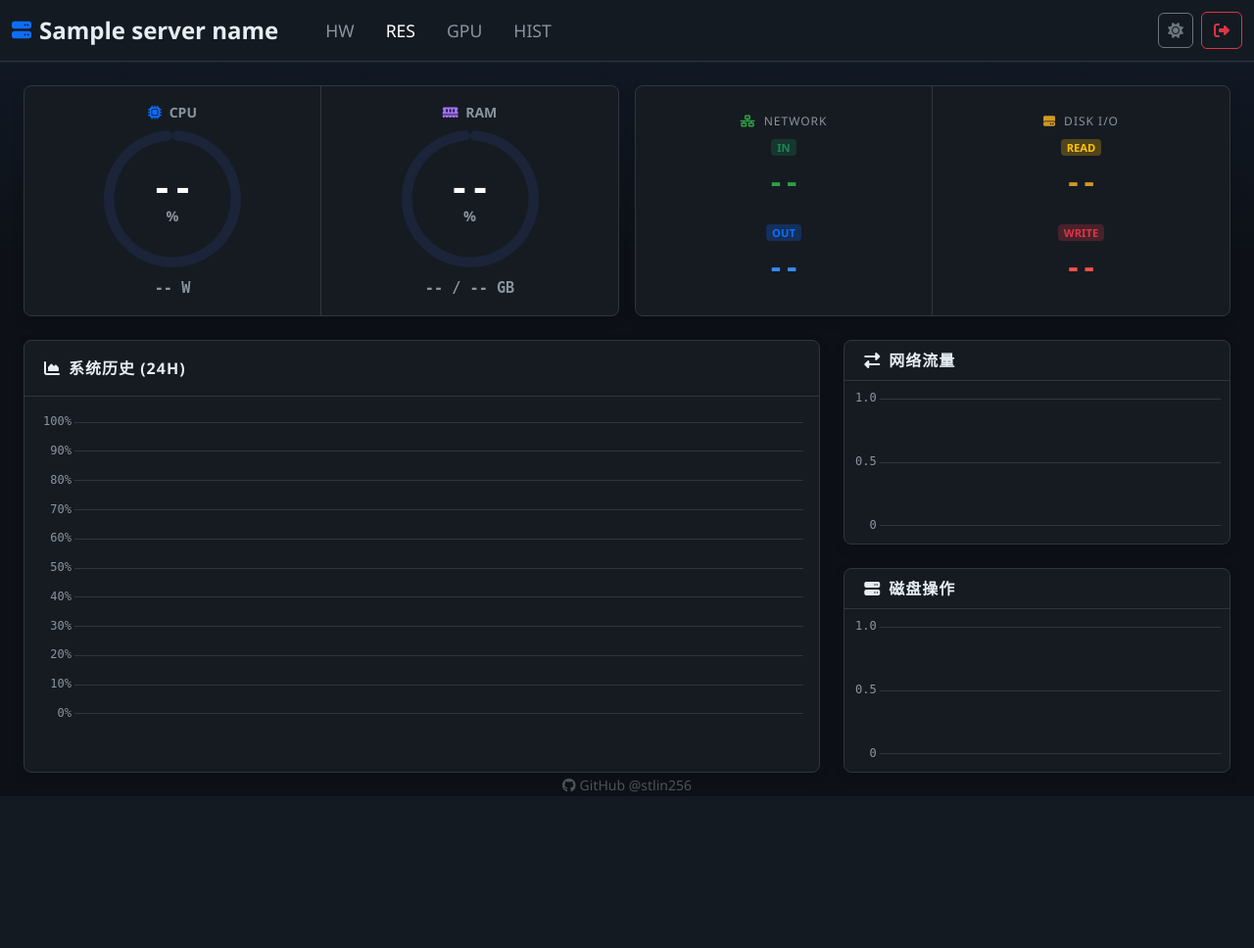
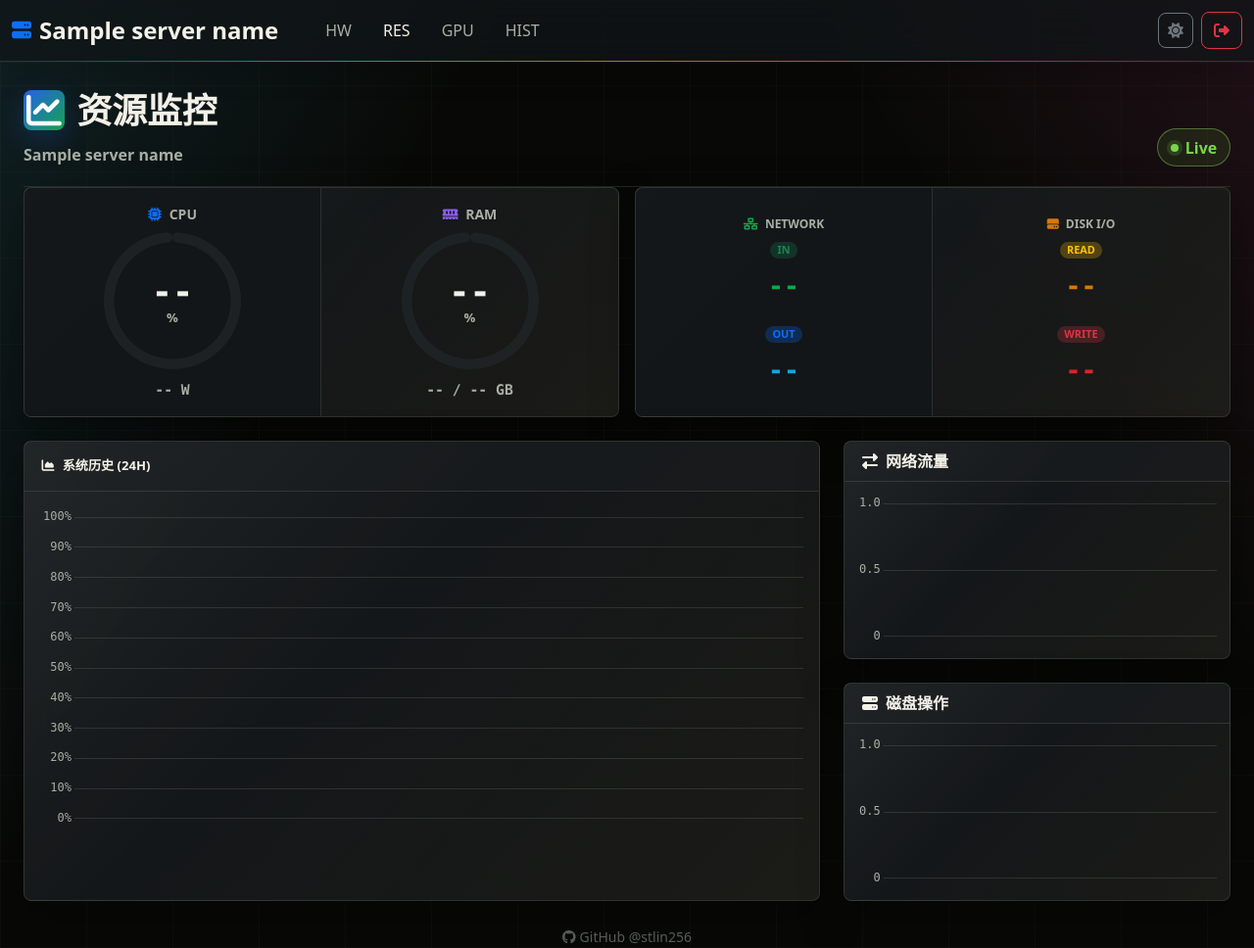
Before and after one commit to stlin256/IPMI_WEB, a Flask app: template templates/resources.html in a window 1280 px wide. Shown: the whole page at 98% size. Before the commit the page ends 808 px from the top, so only its background shows below. Run offline with Flask 3, Linux system fonts and the light colour scheme; the template is opened without the code that fills it: most values are stand-ins (such as "Sample title", 1, 10 or a date in 2020); data that the repository does not hold is empty; parts of the project's set-up code (start-up, migrations or seed data) failed here and were passed over; some libraries are stand-ins or nearby versions.

Commit message:
Elevate visual system and resources dashboard

```diff
--- a/static/css/app-modern.css
+++ b/static/css/app-modern.css
@@ -1,34 +1,40 @@
 html {
     color-scheme: dark;
-    --bg-body: #0b1020;
-    --bg-card: #141b2d;
-    --bg-elevated: #1b2438;
-    --border-color: #2b3650;
-    --text-main: #edf2f7;
-    --text-muted: #9aa7bb;
-    --accent-blue: #4f8cff;
+    --bg-body: #080907;
+    --bg-card: rgba(18, 22, 24, 0.9);
+    --bg-elevated: rgba(31, 36, 38, 0.88);
+    --border-color: rgba(174, 186, 170, 0.16);
+    --text-main: #f4f1e8;
+    --text-muted: #a8afa4;
+    --accent-blue: #4cc9f0;
     --accent-cyan: #2dd4bf;
-    --accent-green: #22c55e;
-    --accent-yellow: #f59e0b;
-    --accent-red: #ef4444;
-    --shadow-soft: 0 14px 34px rgba(0, 0, 0, 0.28);
-    --focus-ring: 0 0 0 3px rgba(79, 140, 255, 0.28);
+    --accent-green: #78d64b;
+    --accent-yellow: #f4b740;
+    --accent-red: #ff5d5d;
+    --accent-magenta: #ff4fa3;
+    --accent-ember: #ff7a3d;
+    --shadow-soft: 0 18px 46px rgba(0, 0, 0, 0.34);
+    --focus-ring: 0 0 0 3px rgba(45, 212, 191, 0.26);
+    --surface-sheen: linear-gradient(135deg, rgba(255, 255, 255, 0.08), rgba(255, 255, 255, 0.015) 42%, rgba(244, 183, 64, 0.05));
 }
 
 html[data-bs-theme="light"] {
     color-scheme: light;
-    --bg-body: #f5f7fb;
-    --bg-card: #ffffff;
-    --bg-elevated: #eef3f8;
-    --border-color: #d8e0ea;
-    --text-main: #1f2937;
-    --text-muted: #64748b;
-    --accent-blue: #2563eb;
-    --accent-cyan: #0f766e;
-    --accent-green: #15803d;
-    --accent-yellow: #b45309;
-    --accent-red: #dc2626;
-    --shadow-soft: 0 12px 28px rgba(15, 23, 42, 0.09);
+    --bg-body: #f6f2e8;
+    --bg-card: rgba(255, 253, 247, 0.92);
+    --bg-elevated: rgba(238, 231, 216, 0.88);
+    --border-color: rgba(82, 77, 63, 0.18);
+    --text-main: #26241f;
+    --text-muted: #706d61;
+    --accent-blue: #0077b6;
+    --accent-cyan: #008f8c;
+    --accent-green: #3f8f29;
+    --accent-yellow: #ba7200;
+    --accent-red: #cb3a35;
+    --accent-magenta: #c62b7a;
+    --accent-ember: #d95f18;
+    --shadow-soft: 0 14px 32px rgba(66, 57, 38, 0.12);
+    --surface-sheen: linear-gradient(135deg, rgba(255, 255, 255, 0.88), rgba(255, 255, 255, 0.34) 46%, rgba(0, 143, 140, 0.06));
     --bs-body-bg: var(--bg-body);
     --bs-body-color: var(--text-main);
     --bs-border-color: var(--border-color);
@@ -36,16 +42,46 @@ html[data-bs-theme="light"] {
 
 body {
     background:
-        linear-gradient(180deg, rgba(79, 140, 255, 0.08), transparent 260px),
+        linear-gradient(120deg, rgba(76, 201, 240, 0.12), transparent 28rem),
+        linear-gradient(235deg, rgba(255, 79, 163, 0.1), transparent 24rem),
+        repeating-linear-gradient(90deg, rgba(255, 255, 255, 0.025) 0 1px, transparent 1px 88px),
+        repeating-linear-gradient(0deg, rgba(255, 255, 255, 0.02) 0 1px, transparent 1px 88px),
         var(--bg-body) !important;
     color: var(--text-main) !important;
     text-rendering: optimizeLegibility;
 }
 
+html[data-bs-theme="light"] body {
+    background:
+        linear-gradient(120deg, rgba(0, 143, 140, 0.1), transparent 28rem),
+        linear-gradient(235deg, rgba(198, 43, 122, 0.08), transparent 24rem),
+        repeating-linear-gradient(90deg, rgba(38, 36, 31, 0.035) 0 1px, transparent 1px 88px),
+        repeating-linear-gradient(0deg, rgba(38, 36, 31, 0.025) 0 1px, transparent 1px 88px),
+        var(--bg-body) !important;
+}
+
+::selection {
+    color: #07100d;
+    background: color-mix(in srgb, var(--accent-cyan) 68%, var(--accent-yellow));
+}
+
 .navbar {
-    background: color-mix(in srgb, var(--bg-card) 88%, transparent) !important;
+    position: relative;
+    background: color-mix(in srgb, var(--bg-card) 84%, transparent) !important;
     border-bottom: 1px solid var(--border-color) !important;
-    box-shadow: 0 1px 0 rgba(255, 255, 255, 0.03);
+    box-shadow: 0 1px 0 rgba(255, 255, 255, 0.04), 0 10px 32px rgba(0, 0, 0, 0.16);
+    backdrop-filter: blur(18px) saturate(1.25);
+}
+
+.navbar::after {
+    content: "";
+    position: absolute;
+    left: 0;
+    right: 0;
+    bottom: -1px;
+    height: 1px;
+    background: linear-gradient(90deg, transparent, var(--accent-cyan), var(--accent-yellow), var(--accent-magenta), transparent);
+    opacity: 0.55;
 }
 
 .navbar-brand,
@@ -56,10 +92,12 @@ body {
 
 .nav-link {
     color: var(--text-muted) !important;
-    transition: color 160ms ease, transform 160ms ease;
+    border-radius: 8px;
+    transition: color 160ms ease, transform 160ms ease, background-color 160ms ease;
 }
 
 .nav-link:hover {
+    background: color-mix(in srgb, var(--accent-cyan) 10%, transparent);
     transform: translateY(-1px);
 }
 
@@ -68,11 +106,12 @@ body {
 .dropdown-menu,
 .terminal-body,
 .login-card {
-    background-color: var(--bg-card) !important;
+    background: var(--surface-sheen), var(--bg-card) !important;
     border-color: var(--border-color) !important;
     color: var(--text-main) !important;
     border-radius: 8px !important;
     box-shadow: var(--shadow-soft);
+    backdrop-filter: blur(18px) saturate(1.18);
 }
 
 .card-header,
@@ -91,9 +130,24 @@ body {
 .form-control,
 .form-select,
 .input-group-text {
-    background-color: var(--bg-elevated) !important;
+    background: color-mix(in srgb, var(--bg-elevated) 88%, transparent) !important;
     border-color: var(--border-color) !important;
     color: var(--text-main) !important;
+}
+
+.btn {
+    border-radius: 8px;
+    transition: transform 160ms ease, border-color 160ms ease, background-color 160ms ease, box-shadow 160ms ease;
+}
+
+.btn:hover {
+    transform: translateY(-1px);
+}
+
+.btn-primary {
+    background: linear-gradient(135deg, var(--accent-cyan), var(--accent-blue)) !important;
+    border-color: color-mix(in srgb, var(--accent-cyan) 58%, var(--accent-blue)) !important;
+    box-shadow: 0 10px 24px color-mix(in srgb, var(--accent-cyan) 24%, transparent);
 }
 
 .form-control:focus,
@@ -196,7 +250,9 @@ html[data-bs-theme="light"] .btn-close-white {
     }
 
     body {
-        background: var(--bg-body) !important;
+        background:
+            linear-gradient(145deg, rgba(76, 201, 240, 0.08), transparent 20rem),
+            var(--bg-body) !important;
     }
 }
 
--- a/templates/resources.html
+++ b/templates/resources.html
@@ -14,53 +14,105 @@
 
     <style>
         :root {
-            --bg-body: #0d1117; --bg-card: #161b22; --border-color: #30363d;
-            --text-main: #e6edf3; --text-muted: #8b949e;
-            --accent-cpu: #1f6feb; --accent-mem: #a371f7;
-            /* 定义更鲜明的颜色变量 */
-            --color-net-in: #2ea043;   /* 绿色 */
-            --color-net-out: #388bfd;  /* 蓝色 */
-            --color-disk-r: #d29922;   /* 黄色 */
-            --color-disk-w: #f85149;   /* 红色 */
+            --accent-cpu: #2563eb;
+            --accent-mem: #8b5cf6;
+            --color-net-in: #16a34a;
+            --color-net-out: #0ea5e9;
+            --color-disk-r: #d97706;
+            --color-disk-w: #dc2626;
         }
-        body { background-color: var(--bg-body); color: var(--text-main); font-family: "Segoe UI", sans-serif; min-height: 100vh; display: flex; flex-direction: column; margin: 0; }
-        .navbar { background-color: rgba(22, 27, 34, 0.95) !important; backdrop-filter: blur(10px); border-bottom: 1px solid var(--border-color); }
-        .nav-link { color: var(--text-muted) !important; font-weight: 500; font-size: 1.1rem; }
-        .nav-link:hover, .nav-link.active { color: #fff !important; }
-
-        @media (max-width: 576px) {
-            .navbar-brand { font-size: 1.2rem !important; margin-right: 0.5rem !important; }
-            .navbar-nav.me-auto { margin-left: 0.5rem !important; }
-            .nav-link { font-size: 0.9rem !important; margin-right: 0.5rem !important; padding-left: 0.2rem !important; padding-right: 0.2rem !important; }
-            .btn-outline-danger { padding: 0.25rem 0.5rem !important; font-size: 0.8rem !important; }
+        body { min-height: 100vh; display: flex; flex-direction: column; margin: 0; }
+        .res-shell { width: min(100%, 1680px); margin: 0 auto; }
+        .res-page-head {
+            display: flex;
+            align-items: end;
+            justify-content: space-between;
+            gap: 1.25rem;
+            padding: 1.75rem 0 1.25rem;
+            border-bottom: 1px solid var(--border-color);
         }
-
-        .card { background-color: var(--bg-card); border: 1px solid var(--border-color); border-radius: 12px; box-shadow: 0 4px 12px rgba(0,0,0,0.15); overflow: hidden; }
-        .card-header { background-color: transparent; border-bottom: 1px solid var(--border-color); font-weight: 600; font-size: 1rem; text-transform: uppercase; letter-spacing: 1px; padding: 1rem 1.25rem; }
-
-        /* 仪表盘区域优化 */
+        .res-title {
+            display: flex;
+            align-items: center;
+            gap: 0.8rem;
+            margin: 0;
+            font-size: clamp(1.65rem, 2.8vw, 2.8rem);
+            font-weight: 850;
+            letter-spacing: 0;
+        }
+        .res-title-icon {
+            display: inline-grid;
+            place-items: center;
+            width: 2.6rem;
+            height: 2.6rem;
+            border-radius: 8px;
+            color: #fff;
+            background: linear-gradient(135deg, #2563eb, #16a34a);
+            box-shadow: 0 10px 28px rgba(37, 99, 235, 0.24);
+        }
+        .res-subline {
+            margin-top: 0.75rem;
+            color: var(--text-muted);
+            font-weight: 700;
+        }
+        .res-live-pill {
+            display: inline-flex;
+            align-items: center;
+            gap: 0.45rem;
+            border: 1px solid color-mix(in srgb, var(--accent-green) 36%, var(--border-color));
+            border-radius: 999px;
+            padding: 0.4rem 0.8rem;
+            color: var(--accent-green);
+            font-weight: 850;
+            background: color-mix(in srgb, var(--accent-green) 10%, transparent);
+        }
+        .res-live-pill::before {
+            content: "";
+            width: 0.5rem;
+            height: 0.5rem;
+            border-radius: 50%;
+            background: currentColor;
+            box-shadow: 0 0 0 4px color-mix(in srgb, currentColor 16%, transparent);
+        }
+        .resource-card {
+            border-radius: 8px !important;
+            overflow: hidden;
+            transition: transform 180ms ease, border-color 180ms ease, box-shadow 180ms ease;
+        }
+        .resource-card:hover {
+            transform: translateY(-2px);
+            border-color: color-mix(in srgb, var(--accent-blue) 48%, var(--border-color)) !important;
+        }
+        .card-header {
+            background-color: color-mix(in srgb, var(--bg-elevated) 34%, transparent);
+            border-bottom: 1px solid var(--border-color);
+            font-weight: 850;
+            font-size: 0.82rem;
+            text-transform: uppercase;
+            letter-spacing: 0;
+            padding: 0.95rem 1.1rem;
+        }
+        .split-panel {
+            border-color: var(--border-color) !important;
+            background: color-mix(in srgb, var(--bg-card) 94%, transparent);
+        }
         .gauge-container { width: 100%; max-width: 140px; height: 140px; position: relative; margin: 0 auto; }
         .gauge-overlay { position: absolute; top: 50%; left: 50%; transform: translate(-50%, -50%); text-align: center; pointer-events: none; }
-        .gauge-value { font-family: 'SF Mono', monospace; font-size: 2.2rem; font-weight: 800; color: #fff; line-height: 1; }
-        .gauge-label { font-size: 0.9rem; color: var(--text-muted); font-weight: 700; }
-        .res-sub-text { font-size: 0.95rem; font-family: 'SF Mono', monospace; color: var(--text-muted); margin-top: 10px; text-align: center; font-weight: 600; }
-
-        /* IO 区域优化 */
-        .io-section { padding: 1.5rem 1rem; text-align: center; height: 100%; display: flex; flex-direction: column; justify-content: center; }
-        .io-value { font-family: 'SF Mono', monospace; font-size: 1.7rem; font-weight: 800; color: #fff; margin-top: 6px; word-break: break-all; }
-        .io-label { font-size: 0.75rem; text-transform: uppercase; letter-spacing: 1px; color: var(--text-muted); margin-bottom: 4px; }
-        .io-badge { font-size: 0.7rem; padding: 3px 6px; border-radius: 4px; font-weight: 700; vertical-align: middle; }
-
-        /* 分割线 */
-        .divider-vertical { border-right: 1px solid var(--border-color); }
-        /* 移动端调整 */
+        .gauge-value { font-family: 'SF Mono', Consolas, monospace; font-size: 2.2rem; font-weight: 900; color: var(--text-main); line-height: 1; }
+        .gauge-label { font-size: 0.82rem; color: var(--text-muted); font-weight: 850; }
+        .res-sub-text { font-size: 0.92rem; font-family: 'SF Mono', Consolas, monospace; color: var(--text-muted); margin-top: 10px; text-align: center; font-weight: 750; }
+        .io-section { min-height: 12.5rem; padding: 1.35rem 1rem; text-align: center; height: 100%; display: flex; flex-direction: column; justify-content: center; }
+        .io-value { font-family: 'SF Mono', Consolas, monospace; font-size: clamp(1.15rem, 2.1vw, 1.65rem); font-weight: 900; color: var(--text-main); margin-top: 6px; word-break: break-word; }
+        .io-label { font-size: 0.75rem; text-transform: uppercase; letter-spacing: 0; color: var(--text-muted); margin-bottom: 4px; font-weight: 850; }
+        .io-badge { font-size: 0.68rem; padding: 0.2rem 0.45rem; border-radius: 999px; font-weight: 850; vertical-align: middle; }
+        .chart-card-body { height: 360px; padding: 1rem; position: relative; }
+        .mini-chart-body { min-height: 180px; padding: 0.75rem; position: relative; }
         @media (max-width: 768px) {
-            .gauge-container { max-width: 110px; height: 110px; }
-            .gauge-value { font-size: 1.4rem; }
-            .io-value { font-size: 1.1rem; }
+            .res-page-head { align-items: start; flex-direction: column; padding-top: 1.15rem; }
+            .gauge-container { max-width: 112px; height: 112px; }
+            .gauge-value { font-size: 1.45rem; }
+            .io-section { min-height: 10rem; }
         }
-
-        .chart-card-body { height: 350px; padding: 1rem; position: relative; }
     </style>
 </head>
 <body>
@@ -68,16 +120,25 @@
 {% set active_page = 'resources' %}
 {% include 'partials/main_nav.html' %}
 
-<div class="container-fluid mt-4 px-3 px-md-4">
-    <!-- 顶部概览：合并为2个大卡片 -->
+<main class="res-shell container-fluid px-3 px-md-4 pb-4">
+    <section class="res-page-head">
+        <div>
+            <h1 class="res-title">
+                <span class="res-title-icon"><i class="fas fa-chart-line"></i></span>
+                <span data-i18n="resources.title">{{ t('resources.title') }}</span>
+            </h1>
+            <div class="res-subline">{{ server_name }}</div>
+        </div>
+        <div class="res-live-pill">Live</div>
+    </section>
+
     <div class="row g-3 mb-4">
 
         <!-- 卡片1：计算资源 (CPU + Memory) -->
         <div class="col-12 col-lg-6">
-            <div class="card h-100">
+            <div class="card resource-card h-100">
                 <div class="row g-0 h-100">
-                    <!-- CPU -->
-                    <div class="col-6 border-end border-secondary" style="border-color: #30363d !important;">
+                    <div class="col-6 border-end split-panel">
                         <div class="p-3 text-center d-flex flex-column justify-content-center h-100">
                             <div class="text-uppercase small text-muted fw-bold mb-2"><i class="fas fa-microchip me-1 text-primary"></i> CPU</div>
                             <div class="gauge-container">
@@ -92,7 +153,6 @@
                             </div>
                         </div>
                     </div>
-                    <!-- Memory -->
                     <div class="col-6">
                         <div class="p-3 text-center d-flex flex-column justify-content-center h-100">
                             <div class="text-uppercase small text-muted fw-bold mb-2"><i class="fas fa-memory me-1" style="color: var(--accent-mem)"></i> RAM</div>
@@ -114,10 +174,9 @@
 
         <!-- 卡片2：I/O 资源 (Network + Disk) -->
         <div class="col-12 col-lg-6">
-            <div class="card h-100">
+            <div class="card resource-card h-100">
                 <div class="row g-0 h-100">
-                    <!-- Network -->
-                    <div class="col-6 border-end border-secondary" style="border-color: #30363d !important;">
+                    <div class="col-6 border-end split-panel">
                         <div class="io-section">
                             <div class="io-label"><i class="fas fa-network-wired me-1" style="color: var(--color-net-in)"></i> Network</div>
                             <div class="mb-3">
@@ -132,7 +191,6 @@
                             </div>
                         </div>
                     </div>
-                    <!-- Disk -->
                     <div class="col-6">
                         <div class="io-section">
                             <div class="io-label"><i class="fas fa-hdd me-1" style="color: var(--color-disk-r)"></i> Disk I/O</div>
@@ -153,11 +211,9 @@
         </div>
     </div>
 
-    <!-- 图表区域 -->
     <div class="row g-4">
-        <!-- 左侧：System Load -->
         <div class="col-xl-8 col-lg-7">
-            <div class="card h-100">
+            <div class="card resource-card h-100">
                 <div class="card-header d-flex justify-content-between align-items-center">
                     <span><i class="fas fa-chart-area me-2"></i><span data-i18n="resources.systemHistory">{{ t('resources.systemHistory') }}</span></span>
                 </div>
@@ -167,26 +223,23 @@
             </div>
         </div>
 
-        <!-- 右侧：IO Charts (Stacked) -->
         <div class="col-xl-4 col-lg-5 d-flex flex-column gap-4">
-            <!-- Network -->
-            <div class="card flex-grow-1">
+            <div class="card resource-card flex-grow-1">
                 <div class="card-header py-2 fs-6"><i class="fas fa-exchange-alt me-2"></i><span data-i18n="resources.networkTraffic">{{ t('resources.networkTraffic') }}</span></div>
-                <div class="p-2 flex-grow-1" style="min-height: 160px; position: relative;">
+                <div class="mini-chart-body flex-grow-1">
                     <canvas id="netChart"></canvas>
                 </div>
             </div>
 
-            <!-- Disk -->
-            <div class="card flex-grow-1">
+            <div class="card resource-card flex-grow-1">
                 <div class="card-header py-2 fs-6"><i class="fas fa-server me-2"></i><span data-i18n="resources.diskOperations">{{ t('resources.diskOperations') }}</span></div>
-                <div class="p-2 flex-grow-1" style="min-height: 160px; position: relative;">
+                <div class="mini-chart-body flex-grow-1">
                     <canvas id="diskChart"></canvas>
                 </div>
             </div>
         </div>
     </div>
-</div>
+</main>
 
 <script>
     window.I18N_MESSAGES = {{ i18n_messages | tojson }};
```
